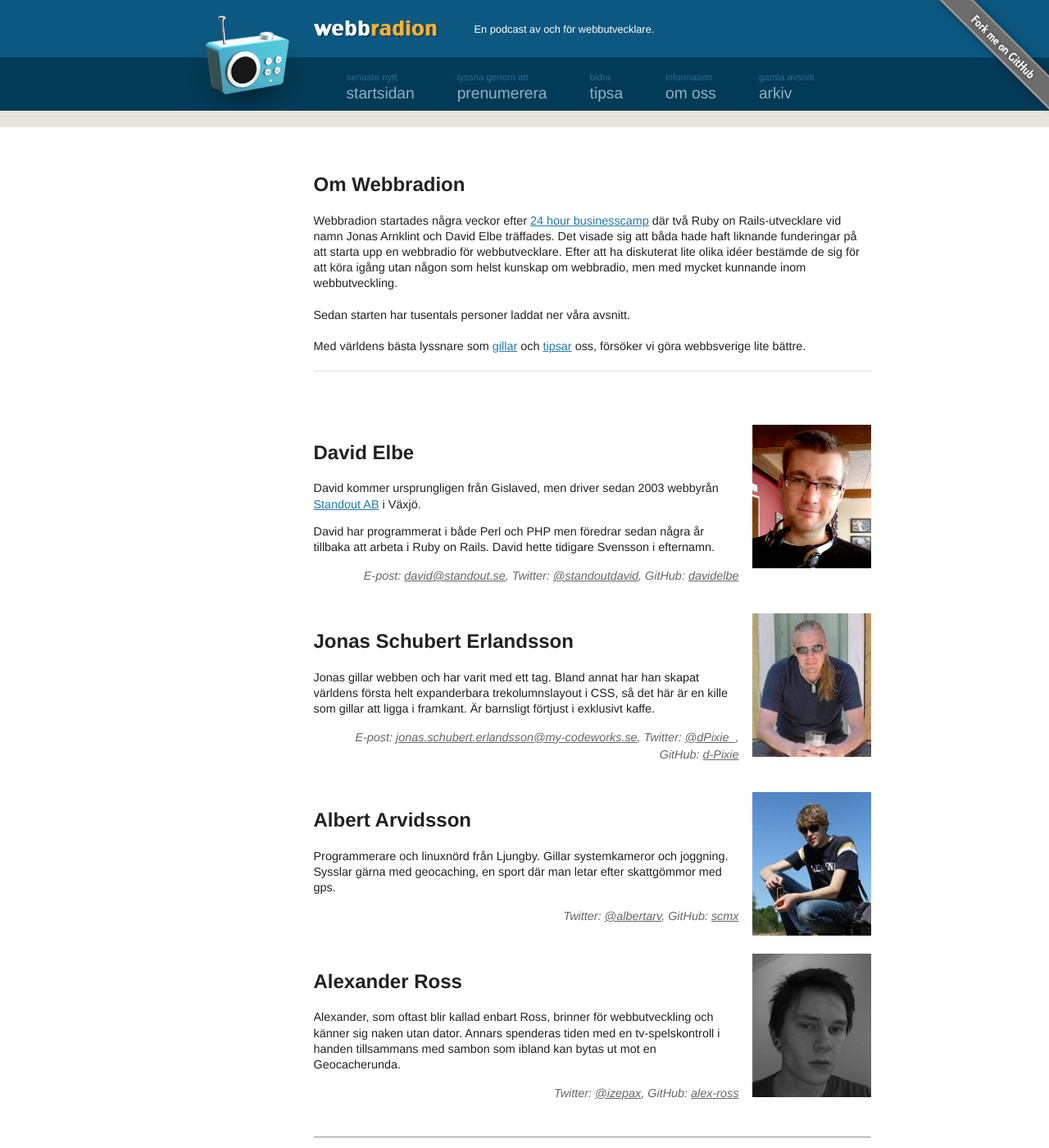
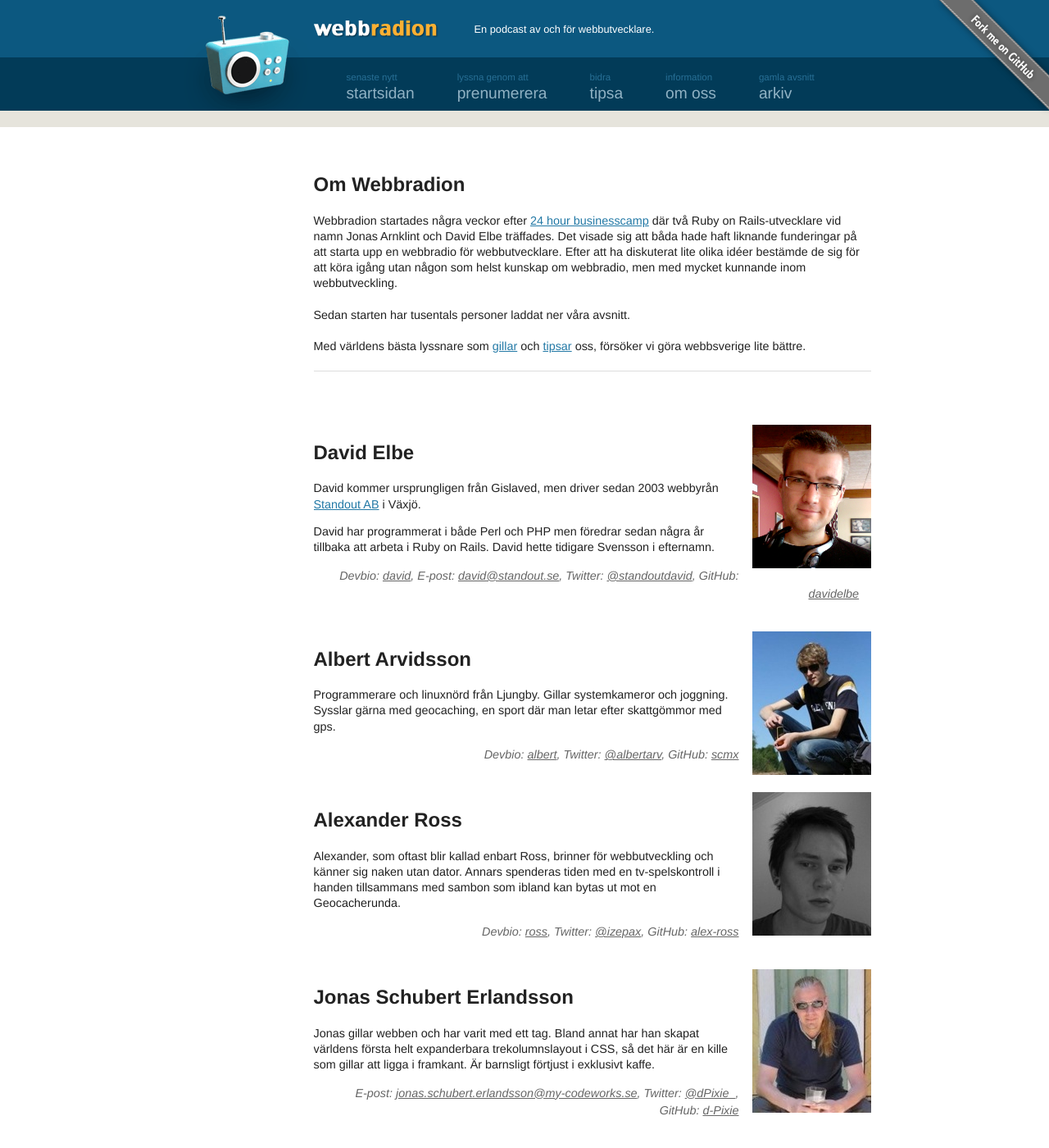
Before and after one commit to standout/webbradion.net, a Jekyll site: the page built from about.html, in a window 1280 px wide and 1400 px high. Shown: the whole window at 82% size. Built offline with Jekyll 4.4.1, drawn with Linux system fonts in a browser that asks for light colours.

Commit message:
Add devbio links

```diff
--- a/about.html
+++ b/about.html
@@ -35,9 +35,35 @@ permalink: om.html
       David hette tidigare Svensson i efternamn.
     </p>
     <p class="contact_info">
-      E-post: <a href="mailto:david@standout.se" class="email">david@standout.se</a>, Twitter: <a class="twitter" href="http://twitter.com/standoutdavid" title="David Elbe på Twitter">@standoutdavid</a>, GitHub: <a href="http://github.com/davidelbe">davidelbe</a>
+      Devbio: <a href="http://devb.io/david">david</a>,
+      E-post: <a href="mailto:david@standout.se" class="email">david@standout.se</a>,
+      Twitter: <a class="twitter" href="http://twitter.com/standoutdavid" title="David Elbe på Twitter">@standoutdavid</a>,
+      GitHub: <a href="http://github.com/davidelbe">davidelbe</a>
     </p>
 
+    </div>
+    <div class="host">
+      <img src="/images/albert_arvidsson.jpg" alt="Albert Arvidsson">
+      <h2>Albert Arvidsson</h2>
+      <p>
+        Programmerare och linuxnörd från Ljungby. Gillar systemkameror och joggning. Sysslar gärna med geocaching, en sport där man letar efter skattgömmor med gps.
+      </p>
+      <p class="contact_info">
+        Devbio: <a href="http://devb.io/albert">albert</a>,
+        Twitter: <a class="twitter" href="http://twitter.com/albertarv" title="Albert Arvidsson på Twitter">@albertarv</a>, GitHub: <a href="http://github.com/scmx">scmx</a>
+      </p>
+    </div>
+    <div class="host">
+      <img src="/images/alexander_ross.jpg" alt="Alexander Ross">
+      <h2>Alexander Ross</h2>
+      <p>
+        Alexander, som oftast blir kallad enbart Ross, brinner för webbutveckling och känner sig naken utan dator. Annars spenderas tiden med en tv-spelskontroll i handen tillsammans med sambon som ibland kan bytas ut mot en Geocacherunda.
+      </p>
+      <p class="contact_info">
+        Devbio: <a href="http://devb.io/ross">ross</a>,
+        Twitter: <a class="twitter" href="https://twitter.com/izepax" title="Alexander Ross på Twitter">@izepax</a>,
+        GitHub: <a href="http://github.com/alex-ross">alex-ross</a>
+      </p>
     </div>
     <div class="host">
       <img src="/images/jonas_schubert_erlandsson.jpg" alt="Jonas Schubert Erlandsson">
@@ -49,27 +75,6 @@ permalink: om.html
         E-post: <a href="mailto:jonas.schubert.erlandsson@my-codeworks.se">jonas.schubert.erlandsson@my-codeworks.se</a>, Twitter: <a class="twitter" href="http://twitter.com/dPixie_" title="Jonas Schubert Erlandsson på Twitter">@dPixie_</a>, GitHub: <a href="http://github.com/d-Pixie">d-Pixie</a>
       </p>
     </div>
-    <div class="host">
-      <img src="/images/albert_arvidsson.jpg" alt="Albert Arvidsson">
-      <h2>Albert Arvidsson</h2>
-      <p>
-        Programmerare och linuxnörd från Ljungby. Gillar systemkameror och joggning. Sysslar gärna med geocaching, en sport där man letar efter skattgömmor med gps.
-      </p>
-      <p class="contact_info">
-        Twitter: <a class="twitter" href="http://twitter.com/albertarv" title="Albert Arvidsson på Twitter">@albertarv</a>, GitHub: <a href="http://github.com/scmx">scmx</a>
-      </p>
-    </div>
-    <div class="host">
-      <img src="/images/alexander_ross.jpg" alt="Alexander Ross">
-      <h2>Alexander Ross</h2>
-      <p>
-        Alexander, som oftast blir kallad enbart Ross, brinner för webbutveckling och känner sig naken utan dator. Annars spenderas tiden med en tv-spelskontroll i handen tillsammans med sambon som ibland kan bytas ut mot en Geocacherunda.
-      </p>
-      <p class="contact_info">
-      Twitter: <a class="twitter" href="https://twitter.com/izepax" title="Alexander Ross på Twitter">@izepax</a>, GitHub: <a href="http://github.com/alex-ross">alex-ross</a>
-      </p>
-    </div>
-
     <br/>
     <hr>
 
```
